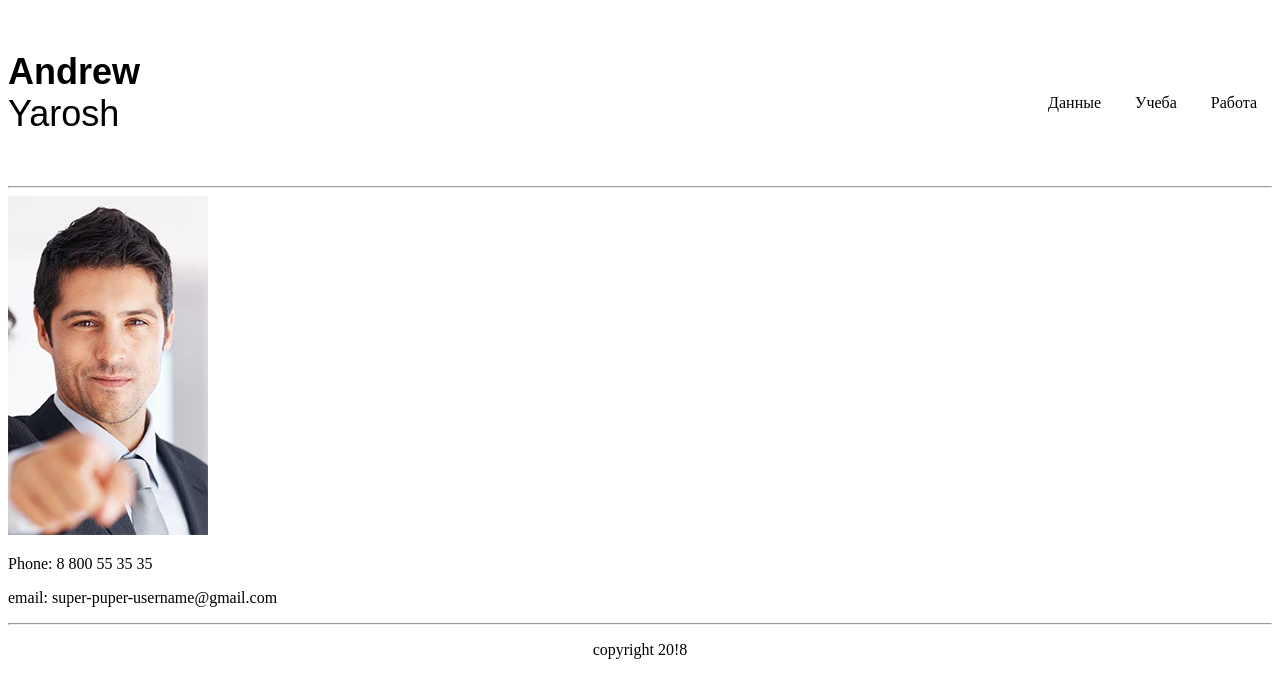
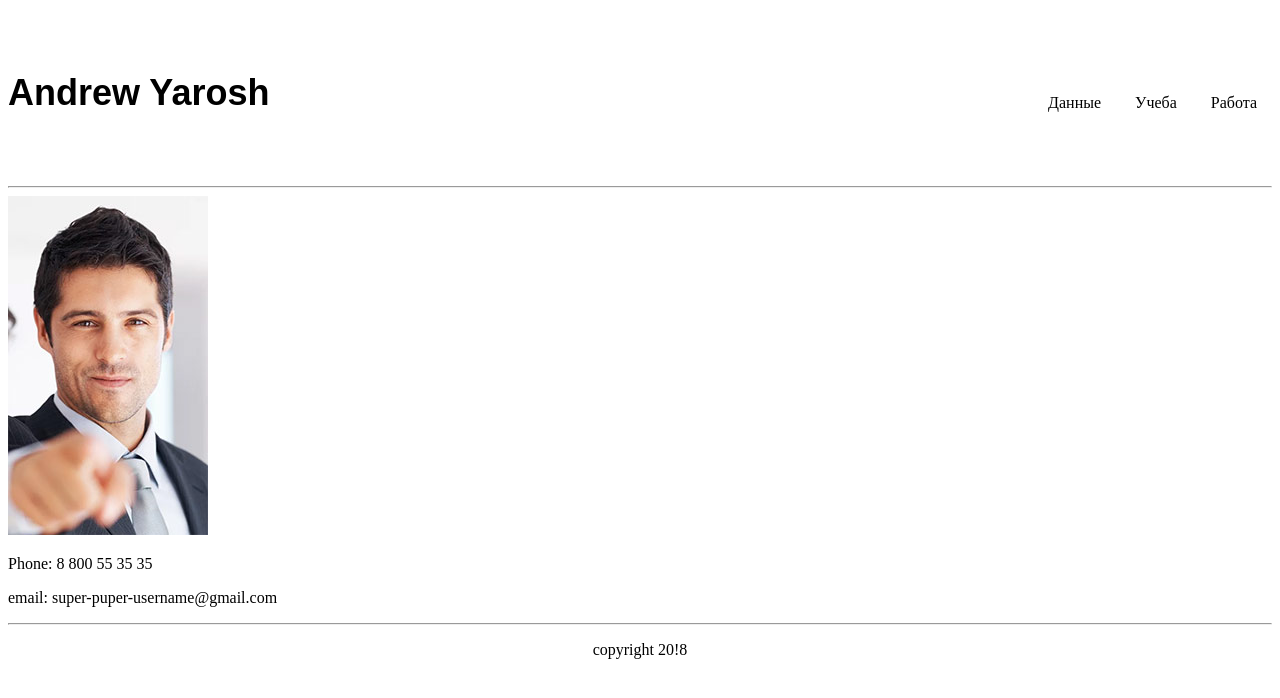
Before and after one commit to best-username/html, a plain HTML site: page index.html in a window 1280 px wide. Drawn offline with Linux system fonts and the light colour scheme.

Commit message:
Update index.html

```diff
--- a/index.html
+++ b/index.html
@@ -9,7 +9,7 @@
     <div class="wrapper">
         <header class="header">
             <div class="logo">
-                <a href="#" target="_blank"><h1>Andrew <span>Yarosh</span></h1></a>
+                <a href="#" target="_blank"><h1>Andrew Yarosh</h1></a>
             </div>
             <nav class="menu">
                 <ul>
```
